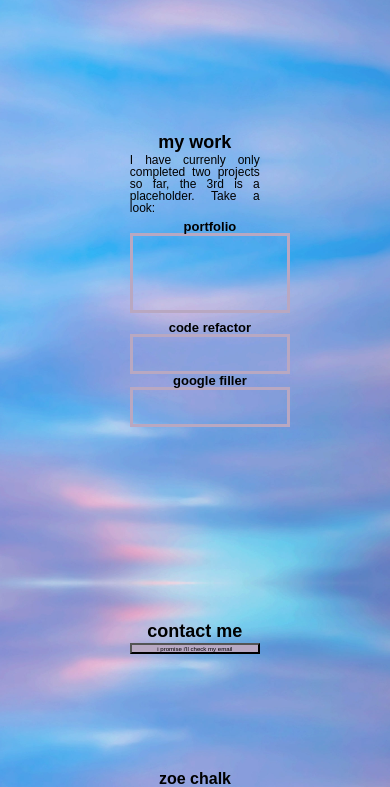
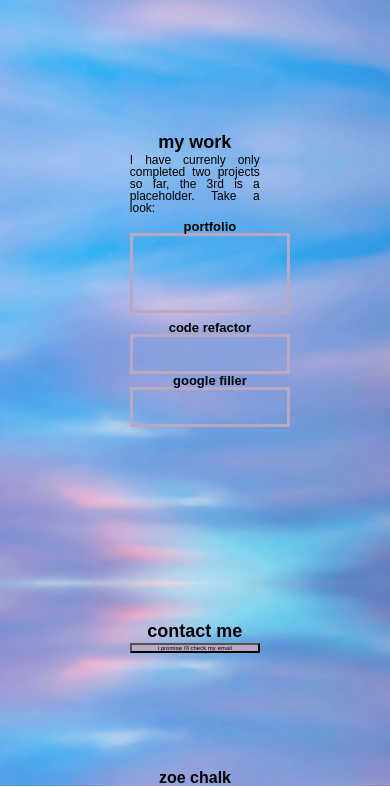
Before and after one commit to zchalk/Porfolio, a plain HTML site: page index.html in a window 390 px wide. Shown: the part 683-1470 px from the top of the page. Drawn offline with Linux system fonts and the light colour scheme; a web font is replaced by a local one.

Commit message:
font change

```diff
--- a/assets/style.css
+++ b/assets/style.css
@@ -195,7 +195,7 @@ nav ul {
         text-align: center;
     }
     #button {
-        font-size:38%;
+        font-size:20%;
     }
     .large_project_slot {
         min-height: 5em;
```
